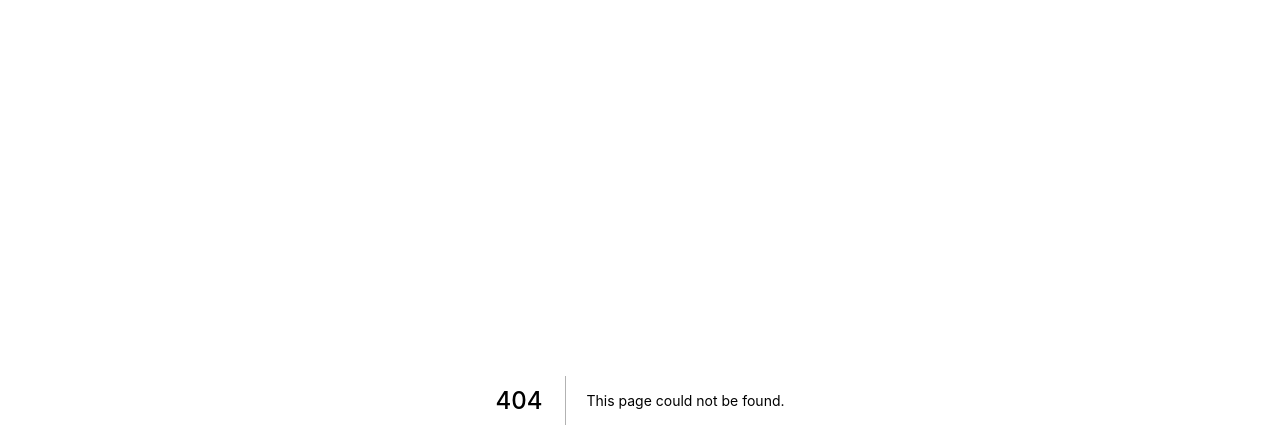
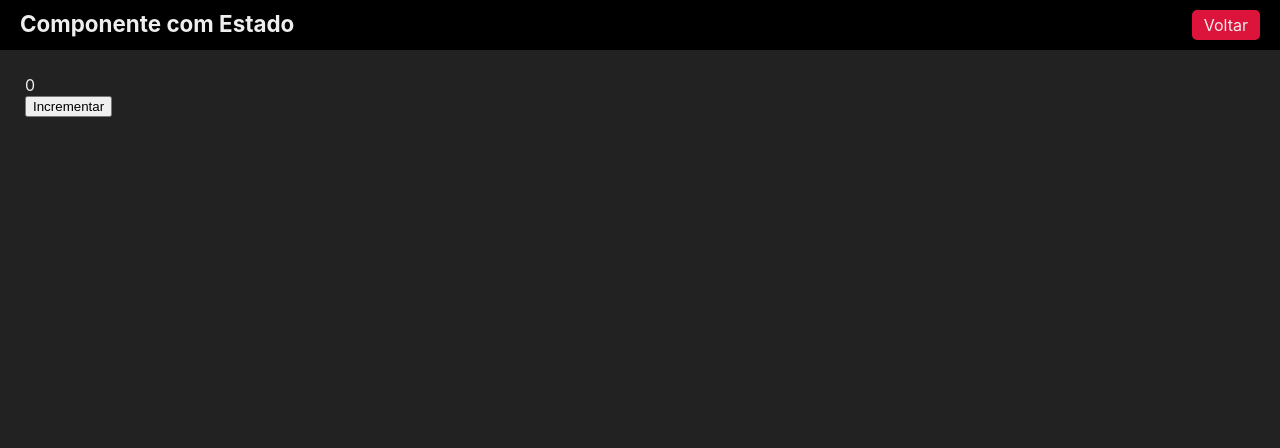
Before and after one commit to thiago-henrique-dev/proj-nextjs-cadastro-banco-de-dados, a Next.js app: page /estado in a window 1280 px wide. Before the commit this address had no page. Shown: the top 448 px of the page. Built offline with nearby package versions, Linux system fonts and the light colour scheme.

Commit message:
Componente com Estado

```diff
--- /dev/null
+++ b/src/pages/estado.jsx
@@ -0,0 +1,19 @@
+import Layout from "../components/Layout";
+import { useState  } from "react";
+
+export default function Estado(){
+
+    const [numero, setNumero] = useState(0) // React Hooks
+
+    function incrementar(){
+        setNumero(numero + 1)
+
+    }
+
+    return (
+     <Layout titulo="Componente com Estado">
+         <div>{numero}</div>
+         <button onClick={incrementar}>Incrementar</button>
+     </Layout>
+    )
+}
--- a/src/pages/index.jsx
+++ b/src/pages/index.jsx
@@ -15,6 +15,7 @@
           <Navegador texto="JSX" destino="/jsx" cor="crimson"/>
           <Navegador texto="Navegação 1" destino="/navegacao" cor="green"/>
           <Navegador texto="Navegação 2" destino="/cliente/sp-2/123" cor="blue"/>
+          <Navegador texto="Componente com Estado" destino="/estado" cor="firebrick "/>
 
 
 
```
